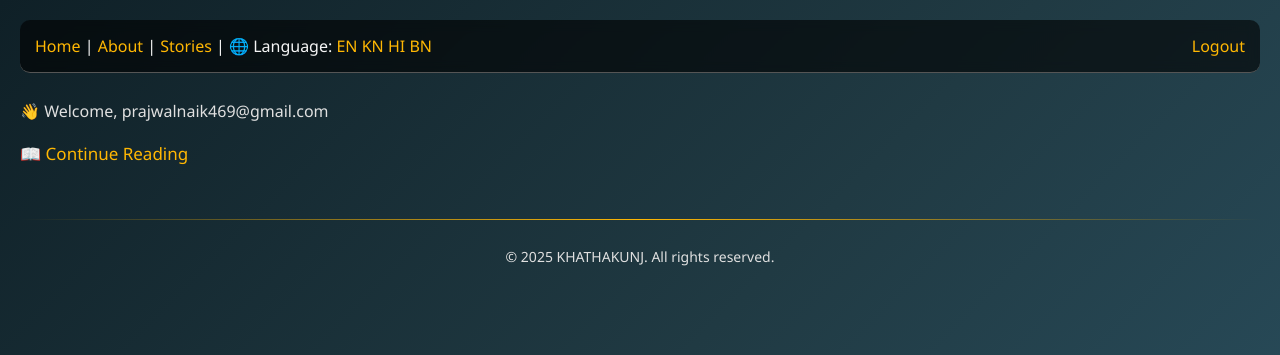
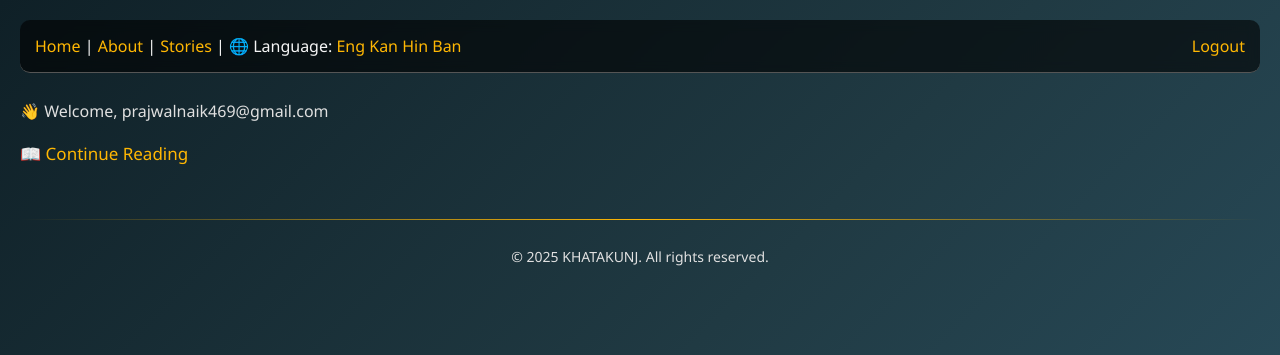
Before and after one commit to prajwalnaik01-png/khathakunj, a Flask app: page /home in a window 1280 px wide. Shown: the top 355 px of the page. Run offline with Flask 3, Linux system fonts and the light colour scheme; a user stored in the database is signed in.

Commit message:
Update home.html

```diff
--- a/templates/home.html
+++ b/templates/home.html
@@ -1,24 +1,26 @@
 <!DOCTYPE html>
 <html lang="en">
 <head>
-  <title>KHATHAKUNJ | Multilingual Story Reading Platform</title>
+  <title>KHATAKUNJ | Multilingual Story Reading Platform</title>
 
+  <!-- BASIC META -->
   <meta charset="UTF-8">
   <meta name="viewport" content="width=device-width, initial-scale=1.0">
 
   <!-- SEO META -->
   <meta name="description"
-        content="KHATHAKUNJ is a multilingual digital storytelling platform offering chapter-wise stories in English, Kannada, Hindi, and Bengali.">
+        content="KHATAKUNJ is a multilingual digital storytelling platform offering chapter-wise stories in English, Kannada, Hindi, and Bengali.">
   <meta name="keywords"
-        content="KHATHAKUNJ, story reading website, online stories, Kannada stories, Hindi stories, Bengali stories, English stories">
-  <meta name="author" content="KHATHAKUNJ">
+        content="KHATAKUNJ, online story reading, Kannada stories, Hindi stories, Bengali stories, English stories, chapter-wise stories">
+  <meta name="author" content="KHATAKUNJ">
 
-  <!-- SOCIAL PREVIEW -->
-  <meta property="og:title" content="KHATHAKUNJ | A World of Stories">
+  <!-- OPEN GRAPH (SOCIAL PREVIEW) -->
+  <meta property="og:title" content="KHATAKUNJ | A World of Stories">
   <meta property="og:description"
-        content="Read immersive, chapter-wise stories in multiple languages on KHATHAKUNJ.">
+        content="Read immersive, chapter-wise stories in multiple languages on KHATAKUNJ.">
   <meta property="og:type" content="website">
 
+  <!-- STYLES -->
   <link rel="stylesheet" href="/static/style.css">
 </head>
 
@@ -31,10 +33,10 @@
   <a href="/stories">Stories</a> |
 
   🌐 Language:
-  <a href="/set-language/en">EN</a>
-  <a href="/set-language/kn">KN</a>
-  <a href="/set-language/hi">HI</a>
-  <a href="/set-language/bn">BN</a>
+  <a href="/set-language/en">Eng</a>
+  <a href="/set-language/kn">Kan</a>
+  <a href="/set-language/hi">Hin</a>
+  <a href="/set-language/bn">Ban</a>
 
   <span style="float:right;">
     {% if session.get("user") %}
@@ -62,7 +64,8 @@
   </p>
   <p>
     Explore original stories written with passion, realism, and imagination.
-    Each story is carefully presented in episodes.
+    Each story is carefully presented in episodes, allowing readers to experience
+    stories the way they are meant to be read.
   </p>
   <p><a href="/stories">📖 Start Reading Stories</a></p>
 
@@ -73,7 +76,8 @@
     ಇದು ಆಳವಾದ ಭಾವನೆಗಳು ಮತ್ತು ಅರ್ಥಪೂರ್ಣ ಕಥೆಗಳಿಗಾಗಿ ನಿರ್ಮಿಸಲಾಗಿದೆ.
   </p>
   <p>
-    ಕಥೆಗಳು ಹಂತ ಹಂತವಾಗಿ ಪ್ರಸ್ತುತಪಡಿಸಲಾಗುತ್ತವೆ.
+    ಕಥೆಗಳು ಹಂತ ಹಂತವಾಗಿ ಪ್ರಸ್ತುತಪಡಿಸಲ್ಪಡುವುದರಿಂದ ಓದುಗರು
+    ಕಥೆಯನ್ನು ಸಂಪೂರ್ಣವಾಗಿ ಅನುಭವಿಸಬಹುದು.
   </p>
   <p><a href="/stories">📖 ಕಥೆಗಳು ಓದಿ</a></p>
 
@@ -84,7 +88,8 @@
     यह गहरी भावनाओं और सार्थक कथाओं का संग्रह है।
   </p>
   <p>
-    कहानियाँ चरणबद्ध रूप में प्रस्तुत की जाती हैं।
+    कहानियाँ चरणबद्ध रूप में प्रस्तुत की जाती हैं ताकि
+    पाठक उन्हें पूरी तरह से अनुभव कर सकें।
   </p>
   <p><a href="/stories">📖 कहानियाँ पढ़ें</a></p>
 
@@ -95,7 +100,8 @@
     এখানে গভীর অনুভূতি ও অর্থবহ গল্প প্রকাশিত হয়।
   </p>
   <p>
-    গল্পগুলো ধাপে ধাপে প্রকাশিত হয়।
+    গল্পগুলো ধাপে ধাপে প্রকাশিত হয় যাতে পাঠকরা
+    সম্পূর্ণভাবে উপভোগ করতে পারেন।
   </p>
   <p><a href="/stories">📖 গল্প পড়ুন</a></p>
 {% endif %}
@@ -107,7 +113,7 @@
 
 <footer>
   <hr>
-  <p>© 2025 KHATHAKUNJ. All rights reserved.</p>
+  <p>© 2025 KHATAKUNJ. All rights reserved.</p>
 </footer>
 
 </body>
```
